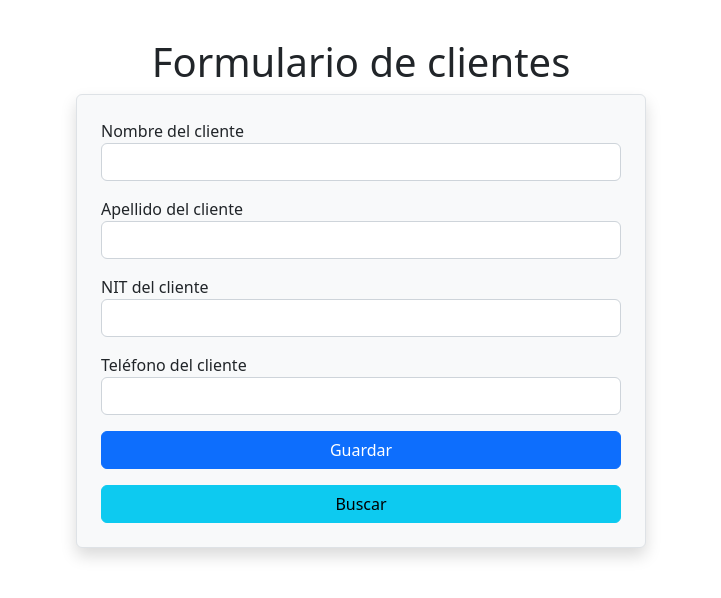
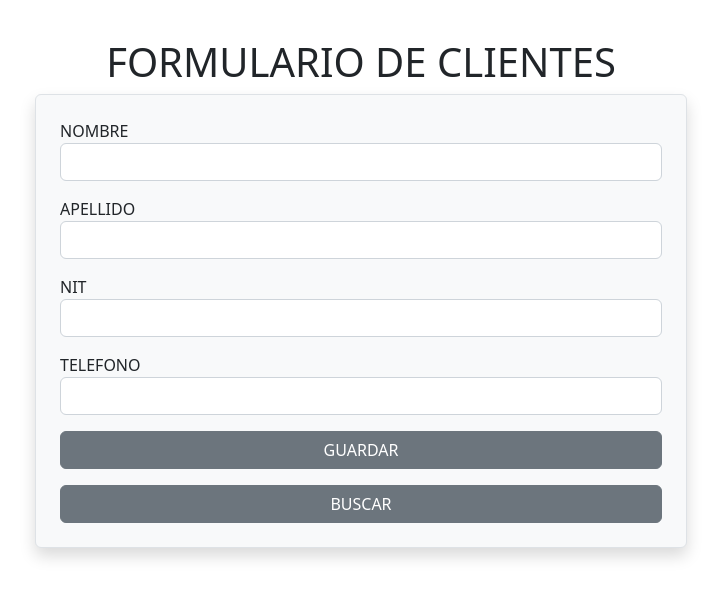
Before and after one commit to Frankd11366/EXERCISE_CRUD_PHP_RIVAS, a PHP site: template vistas/cliente/index.php in a window 1280 px wide. Shown: the part 58-656 px from the top of the page, without its empty margins (279-1000 px from the left). Run offline with PHP 8.4, Linux system fonts and the light colour scheme; the template is opened without the code that fills it, so the values that code supplies are empty.

Commit message:
modificar, buscar creado

```diff
--- a/vistas/cliente/index.php
+++ b/vistas/cliente/index.php
@@ -1,43 +1,45 @@
-<?php include_once '../templates/header.php'; ?>
+<?php
 
-<h1 class="text-center">Formulario de clientes</h1>
+include_once '../../vistas/templates/footer.php'; ?>
+
+<h1 class="text-center">FORMULARIO DE CLIENTES</h1>
 <div class="row justify-content-center">
-    <form action="/crud_2024/controladores/cliente/guardar.php" method="POST" class="border bg-light shadow rounded p-4 col-lg-6">
+    <form action="../../controladores/cliente/guardar.php" method="POST" class="border bg-light shadow rounded p-4 col-lg-6">
         <div class="row mb-3">
             <div class="col">
-                <label for="cli_nombre">Nombre del cliente</label>
+                <label for="cli_nombre">NOMBRE</label>
                 <input type="text" name="cli_nombre" id="cli_nombre" class="form-control" required>
             </div>
         </div>
         <div class="row mb-3">
             <div class="col">
-                <label for="cli_apellido">Apellido del cliente</label>
+                <label for="cli_apellido">APELLIDO</label>
                 <input type="text" name="cli_apellido" id="cli_apellido" class="form-control" required>
             </div>
         </div>
         <div class="row mb-3">
             <div class="col">
-                <label for="cli_nit">NIT del cliente</label>
-                <input type="number" name="cli_nit" id="cli_nit" step="1" class="form-control" required>
+                <label for="cli_nit">NIT</label>
+                <input type="number" name="cli_nit" id="cli_nit" class="form-control" required>
             </div>
         </div>
         <div class="row mb-3">
             <div class="col">
-                <label for="cli_telefono">Teléfono del cliente</label>
-                <input type="tel" name="cli_telefono" id="cli_telefono" step="1" class="form-control" required>
+                <label for="cli_telefono">TELEFONO</label>
+                <input type="number" name="cli_telefono" id="cli_telefono" class="form-control" required>
             </div>
         </div>
         <div class="row mb-3">
             <div class="col">
-                <button type="submit" class="btn btn-primary w-100">Guardar</button>
+                <button type="submit" class="btn btn-secondary w-100">GUARDAR</button>
             </div>
         </div>
         <div class="row">
             <div class="col">
-                <a href="../../controladores/cliente/buscar.php" class="btn btn-info w-100">Buscar</a>
+                <a href="../../controladores/cliente/buscar.php" class="btn btn-secondary w-100">BUSCAR</a>
             </div>
         </div>
     </form>
 </div>
 
-<?php include_once '../templates/footer.php'; ?>
+<?php include_once '../../vistas/templates/footer.php'; ?>
```
Also changed, not shown: vistas/cliente/buscar.php (+11 -20 lines), vistas/cliente/modificar.php (+56 -0 lines).
